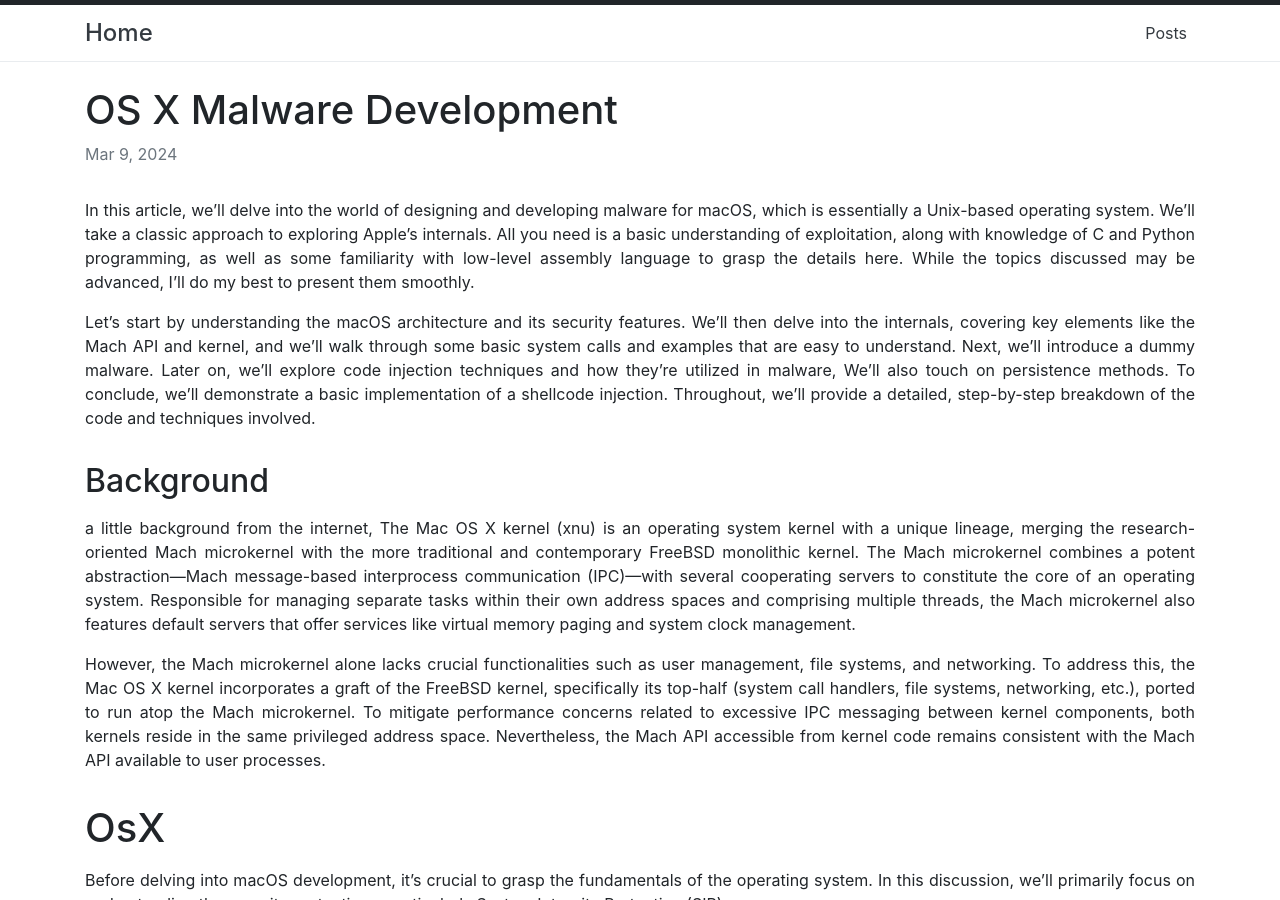
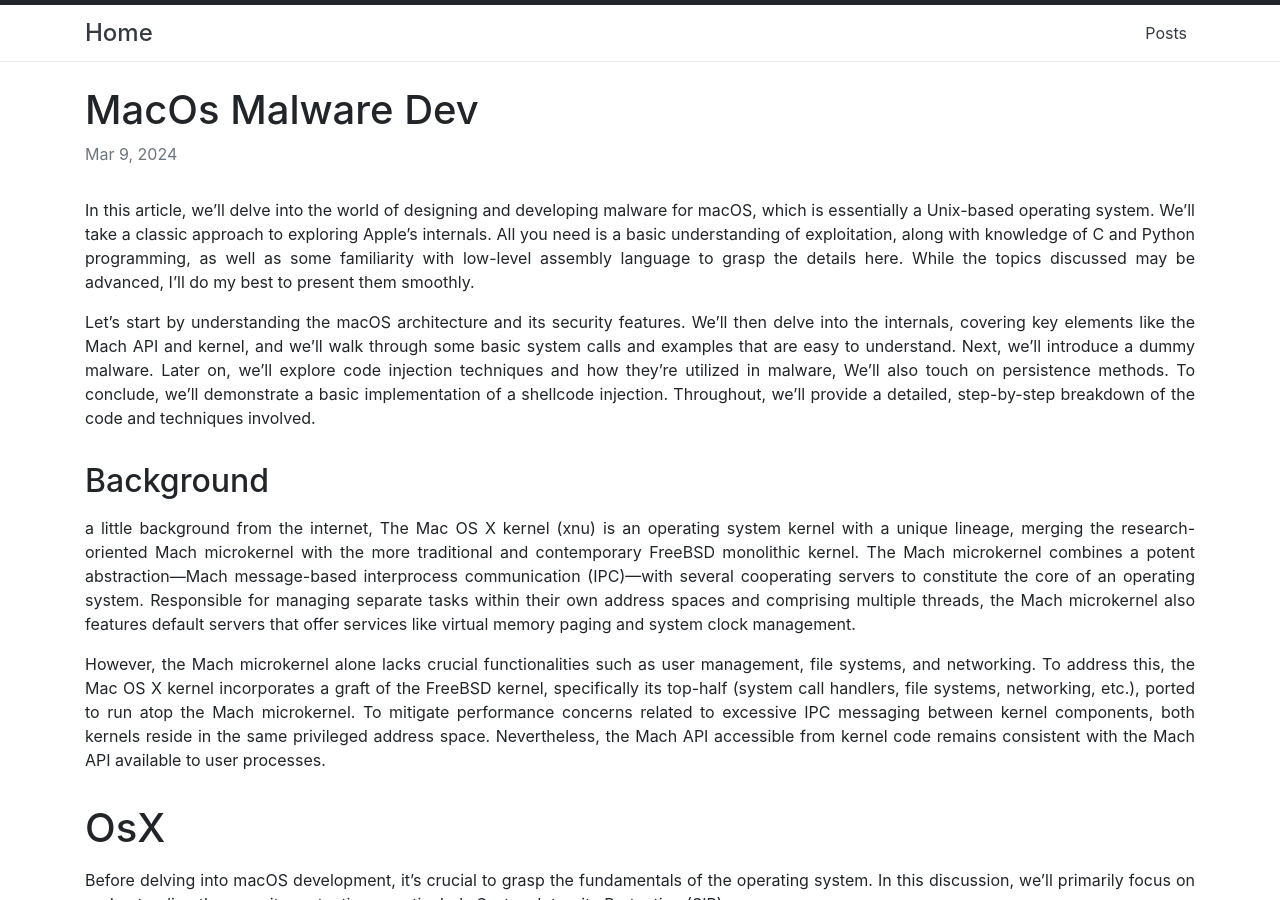
Before and after one commit to 0xf00sec/0xf00sec.github.io, a Jekyll site: the page built from _posts/2024-03-9-MacOs-X.md, in a window 1280 px wide and 900 px high. Built offline with Jekyll 4.4.1, drawn with Linux system fonts in a browser that asks for light colours.

Commit message:
Update 2024-03-9-MacOs-X.md

```diff
--- a/_posts/2024-03-9-MacOs-X.md
+++ b/_posts/2024-03-9-MacOs-X.md
@@ -1,5 +1,5 @@
 ---
-title: OS X Malware Development
+title: MacOs Malware Dev
 layout: post
 tags: [Research]
 blog_post: true
```
